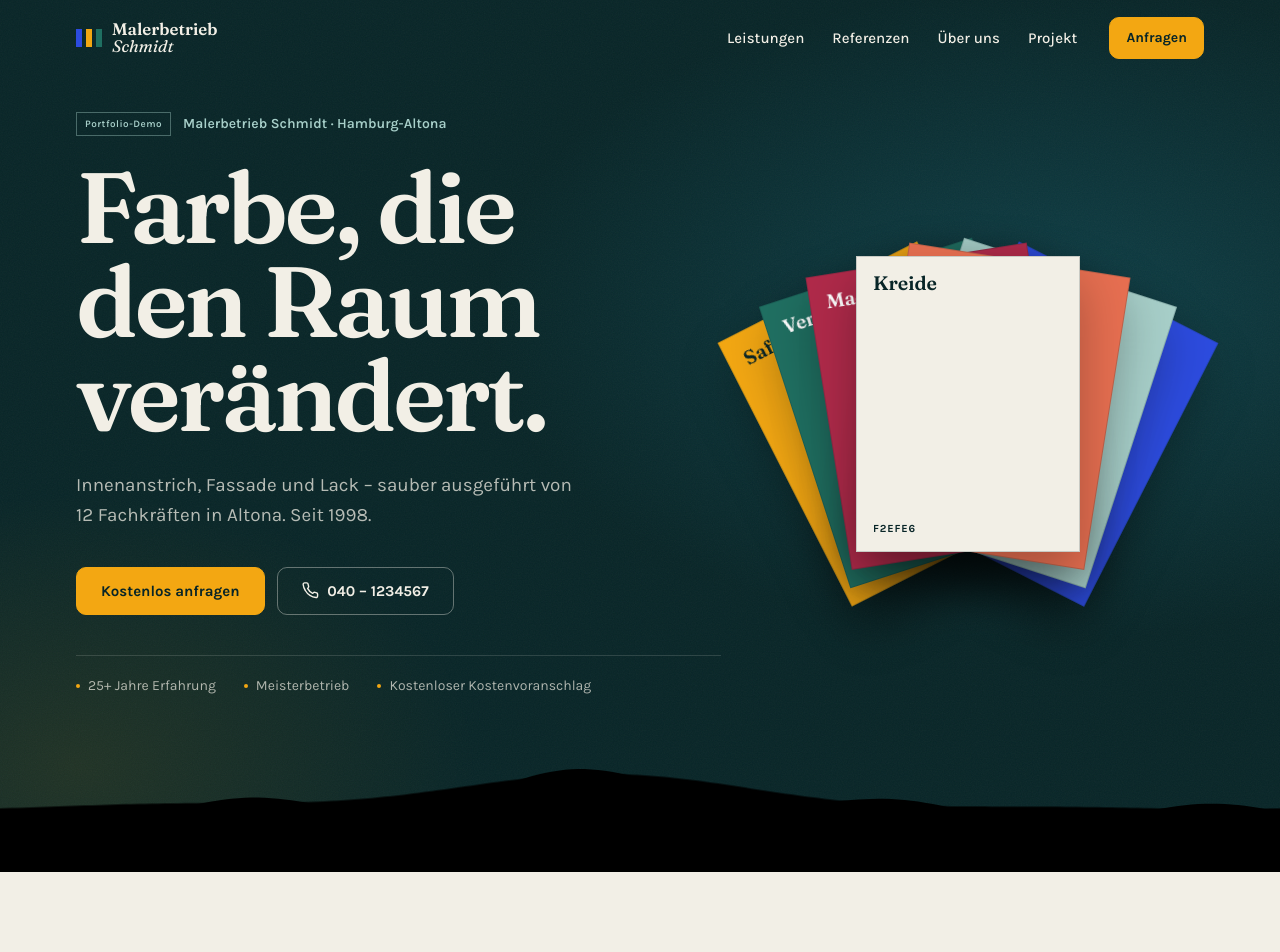
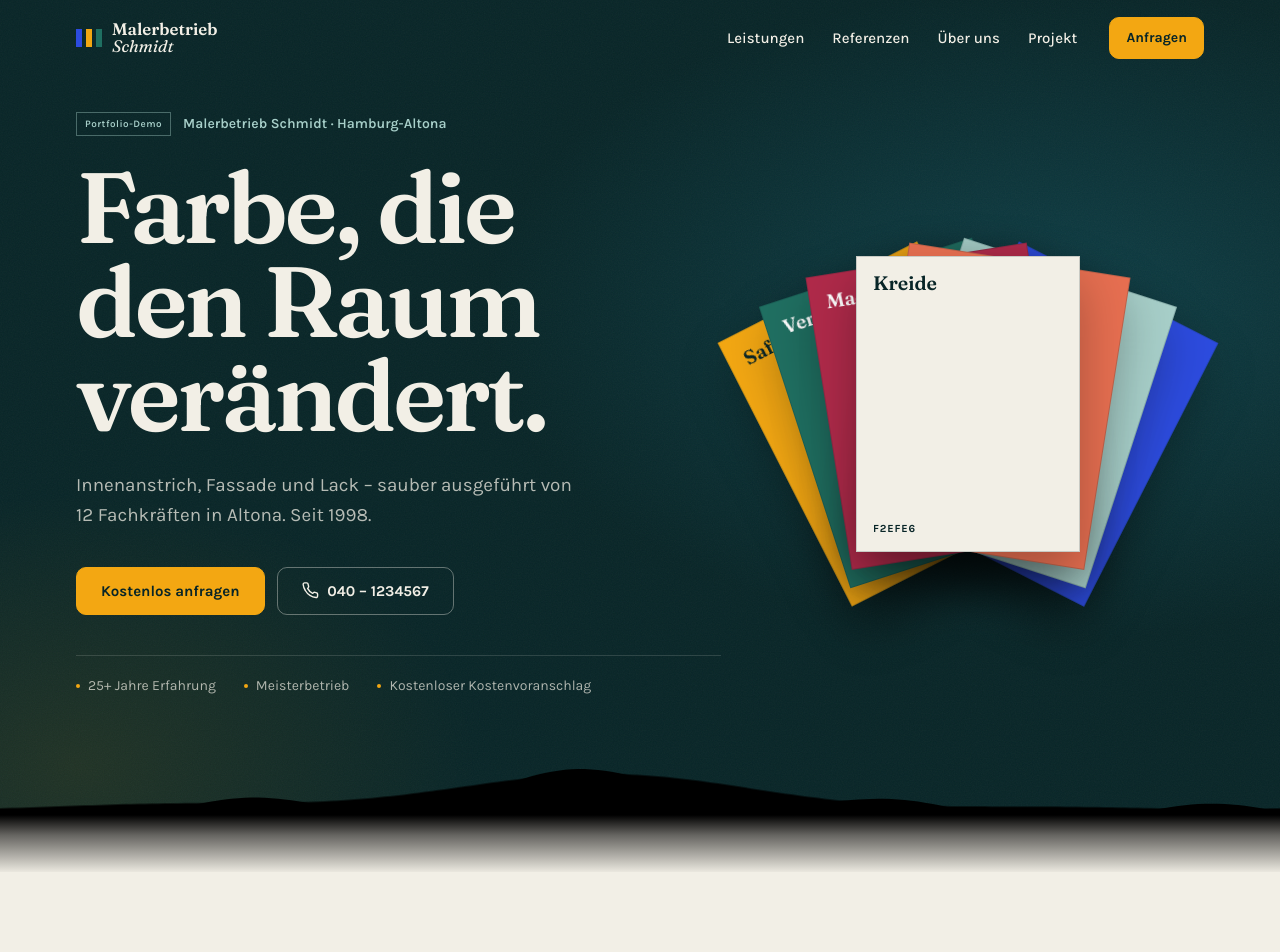
Before and after one commit to Gitm3h/Malerbetrieb, a React (Vite) app: page / in a window 1280 px wide. Shown: the top 952 px of the page. Built offline with nearby package versions, Linux system fonts and the light colour scheme.

Commit message:
feat: fade cascade into next section

```diff
--- a/src/components/AnimatedWave.jsx
+++ b/src/components/AnimatedWave.jsx
@@ -78,7 +78,6 @@ export default function AnimatedWave() {
           </div>
         </div>
       ))}
-      <div className="cascade-edge" />
     </div>
   )
 }
--- a/src/index.css
+++ b/src/index.css
@@ -468,19 +468,26 @@
 .cascade.is-paused .cascade-layer,
 .cascade.is-paused .cascade-bob { animation-play-state: paused; }
 
+.cascade::after {
+  content: "";
+  position: absolute;
+  left: 0;
+  right: 0;
+  bottom: -1px;
+  height: 46%;
+  z-index: 7;
+  pointer-events: none;
+  background: linear-gradient(
+    to bottom,
+    rgba(242, 239, 230, 0) 0%,
+    rgba(242, 239, 230, 0.42) 34%,
+    var(--color-chalk) 100%
+  );
+}
+
 @keyframes cascadeDrift {
   from { transform: translate3d(0, 0, 0); }
   to   { transform: translate3d(-50%, 0, 0); }
-}
-
-.cascade-edge {
-  position: absolute;
-  left: 0;
-  right: 0;
-  bottom: 0;
-  height: 1px;
-  background: var(--color-chalk);
-  z-index: 6;
 }
 
 /* ── Service chips ────────────────────────────────────────── */
```
Also changed, not shown: 1 other file (tests, documents, lock files or other folders).
